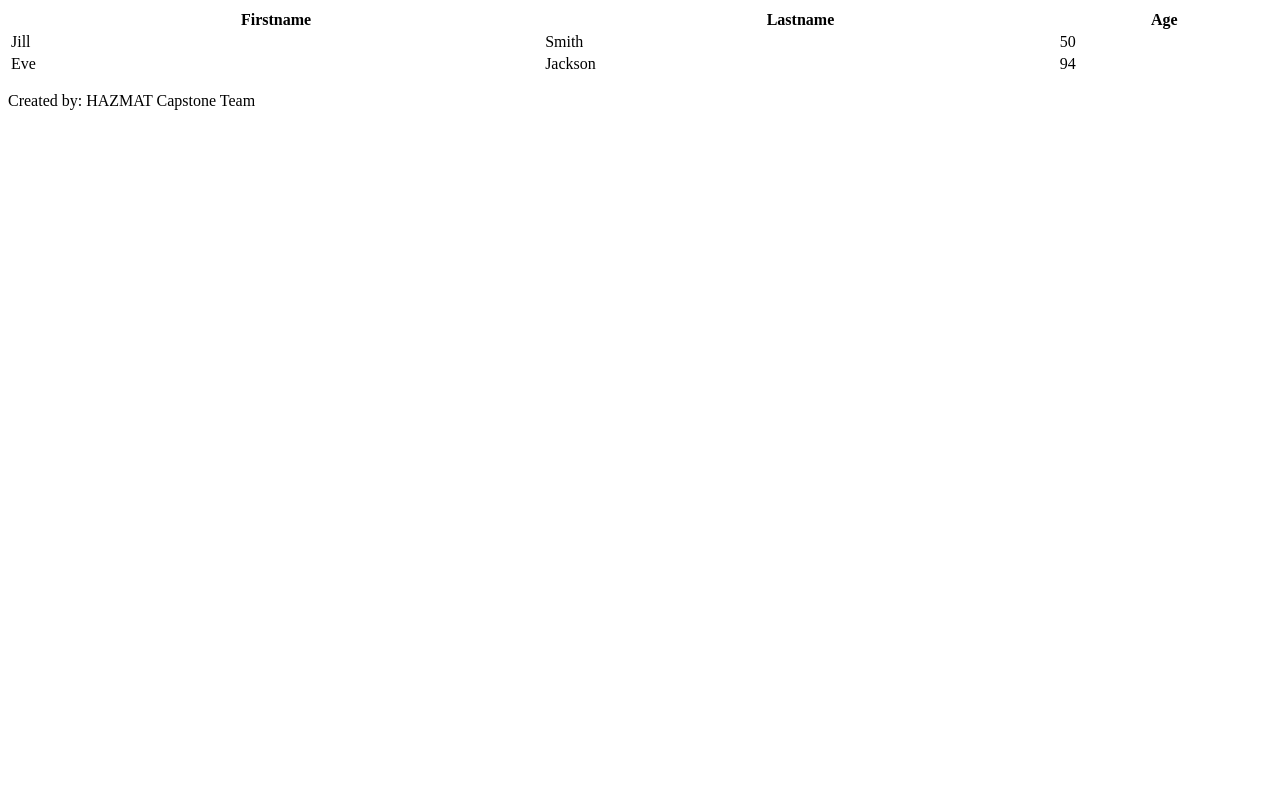
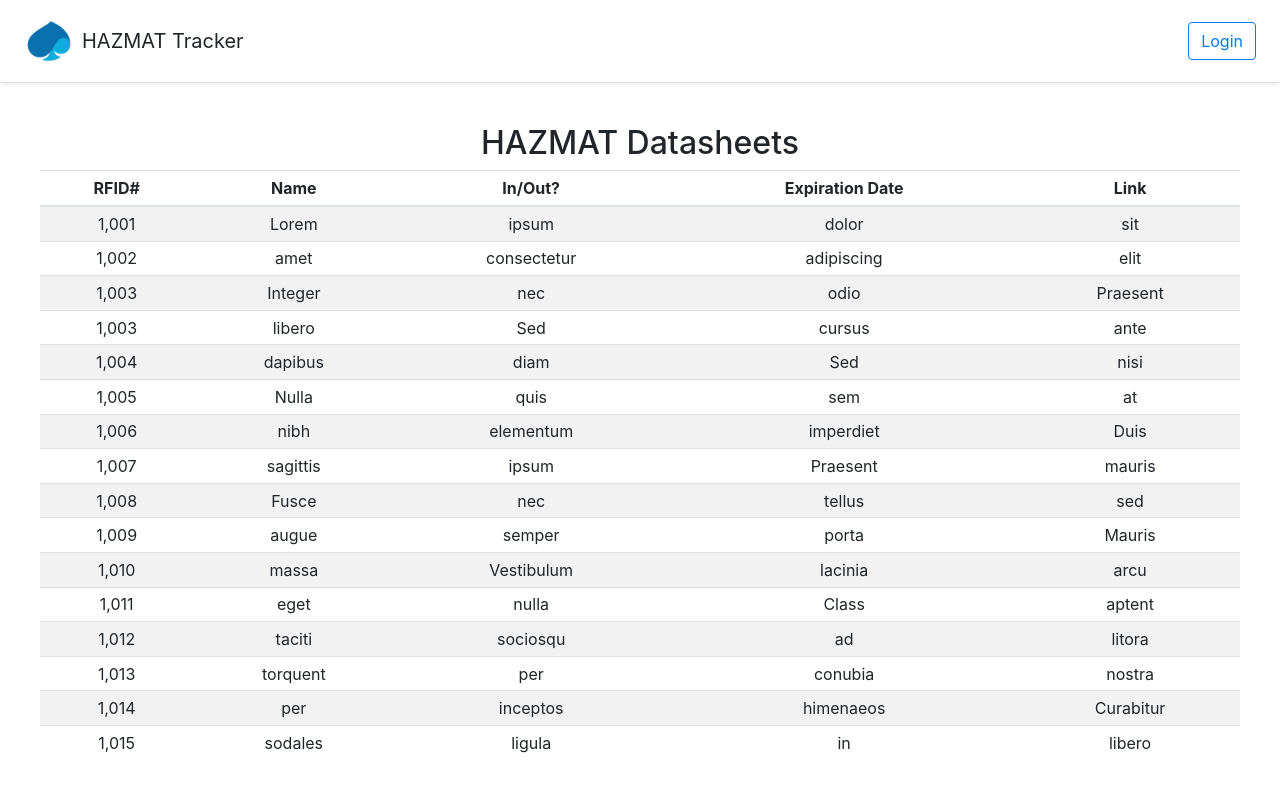
Before and after one commit to TylerMurray1/HAZMAT, a website: page public/dataSheets.html in a window 1280 px wide. Drawn offline with nearby package versions, Linux system fonts and the light colour scheme.

Commit message:
Styled the datasheet page and added a button to the scanin page.

```diff
--- a/public/dataSheets.html
+++ b/public/dataSheets.html
@@ -1,36 +1,158 @@
+
 <!doctype html>
-
 <html lang="en">
     <head>
         <meta charset="utf-8">
-  <link rel="stylesheet" type="text/css" href="/css/style.css">
-  <script src="https://cdnjs.cloudflare.com/ajax/libs/jsrender/0.9.91/jsrender.js"></script>
-  <title>HAZMAT Tracking</title>
-  <meta name="description" content="The HTML5 Gerald">
-  <meta name="author" content="Ty and Kyle and Sam">
+        <meta name="viewport" content="width=device-width, initial-scale=1, shrink-to-fit=no">
+        <meta name="description" content="">
+        <meta name="author" content="">
+        <link rel="icon" href="favicon.ico">
 
+        <title>HAZMAT Datasheets</title>
+
+        <!-- Bootstrap core CSS -->
+        <link rel="stylesheet" href="https://stackpath.bootstrapcdn.com/bootstrap/4.3.0/css/bootstrap.min.css" integrity="sha384-PDle/QlgIONtM1aqA2Qemk5gPOE7wFq8+Em+G/hmo5Iq0CCmYZLv3fVRDJ4MMwEA" crossorigin="anonymous">
+
+        <link href="../static/css/style.css" rel="stylesheet">
     </head>
 
     <body>
-	<table style="width:100%">
+        <div class="d-flex flex-column flex-md-row align-items-center p-3 px-md-4 mb-3 bg-white border-bottom shadow-sm">
+          <img class="mr-2" src="favicon.ico" alt="" width="50" height="50">
+          <h5 class="my-0 mr-md-auto font-weight-normal">HAZMAT Tracker</h5>
+          <a class="btn btn-outline-primary" href="scanin.html">Login</a>
+        </div>
+        <section class="jumbotron text-center">
+            <div class="container-fluid">
+              <h2>HAZMAT Datasheets</h2>
+              <div class="table-responsive">
+                <table class="table table-striped table-sm">
+                  <thead>
                     <tr>
-          <th>Firstname</th>
-          <th>Lastname</th>
-          <th>Age</th>
+                      <th>RFID#</th>
+                      <th>Name</th>
+                      <th>In/Out?</th>
+                      <th>Expiration Date</th>
+                      <th>Link</th>
+                    </tr>
+                  </thead>
+                  <tbody>
+                    <tr>
+                      <td>1,001</td>
+                      <td>Lorem</td>
+                      <td>ipsum</td>
+                      <td>dolor</td>
+                      <td>sit</td>
                     </tr>
                     <tr>
-          <td>Jill</td>
-          <td>Smith</td>
-          <td>50</td>
+                      <td>1,002</td>
+                      <td>amet</td>
+                      <td>consectetur</td>
+                      <td>adipiscing</td>
+                      <td>elit</td>
                     </tr>
                     <tr>
-          <td>Eve</td>
-          <td>Jackson</td>
-          <td>94</td>
+                      <td>1,003</td>
+                      <td>Integer</td>
+                      <td>nec</td>
+                      <td>odio</td>
+                      <td>Praesent</td>
                     </tr>
+                    <tr>
+                      <td>1,003</td>
+                      <td>libero</td>
+                      <td>Sed</td>
+                      <td>cursus</td>
+                      <td>ante</td>
+                    </tr>
+                    <tr>
+                      <td>1,004</td>
+                      <td>dapibus</td>
+                      <td>diam</td>
+                      <td>Sed</td>
+                      <td>nisi</td>
+                    </tr>
+                    <tr>
+                      <td>1,005</td>
+                      <td>Nulla</td>
+                      <td>quis</td>
+                      <td>sem</td>
+                      <td>at</td>
+                    </tr>
+                    <tr>
+                      <td>1,006</td>
+                      <td>nibh</td>
+                      <td>elementum</td>
+                      <td>imperdiet</td>
+                      <td>Duis</td>
+                    </tr>
+                    <tr>
+                      <td>1,007</td>
+                      <td>sagittis</td>
+                      <td>ipsum</td>
+                      <td>Praesent</td>
+                      <td>mauris</td>
+                    </tr>
+                    <tr>
+                      <td>1,008</td>
+                      <td>Fusce</td>
+                      <td>nec</td>
+                      <td>tellus</td>
+                      <td>sed</td>
+                    </tr>
+                    <tr>
+                      <td>1,009</td>
+                      <td>augue</td>
+                      <td>semper</td>
+                      <td>porta</td>
+                      <td>Mauris</td>
+                    </tr>
+                    <tr>
+                      <td>1,010</td>
+                      <td>massa</td>
+                      <td>Vestibulum</td>
+                      <td>lacinia</td>
+                      <td>arcu</td>
+                    </tr>
+                    <tr>
+                      <td>1,011</td>
+                      <td>eget</td>
+                      <td>nulla</td>
+                      <td>Class</td>
+                      <td>aptent</td>
+                    </tr>
+                    <tr>
+                      <td>1,012</td>
+                      <td>taciti</td>
+                      <td>sociosqu</td>
+                      <td>ad</td>
+                      <td>litora</td>
+                    </tr>
+                    <tr>
+                      <td>1,013</td>
+                      <td>torquent</td>
+                      <td>per</td>
+                      <td>conubia</td>
+                      <td>nostra</td>
+                    </tr>
+                    <tr>
+                      <td>1,014</td>
+                      <td>per</td>
+                      <td>inceptos</td>
+                      <td>himenaeos</td>
+                      <td>Curabitur</td>
+                    </tr>
+                    <tr>
+                      <td>1,015</td>
+                      <td>sodales</td>
+                      <td>ligula</td>
+                      <td>in</td>
+                      <td>libero</td>
+                    </tr>
+                  </tbody>
                 </table>
+              </div>
+            </div>
+        </section>
     </body>
-<footer>
-	<p>Created by: HAZMAT Capstone Team</p>
-</footer>
 </html>
```
Also changed, not shown: public/scanin.html (+2 -0 lines). Lines whose indentation alone changed are shown as unchanged.
